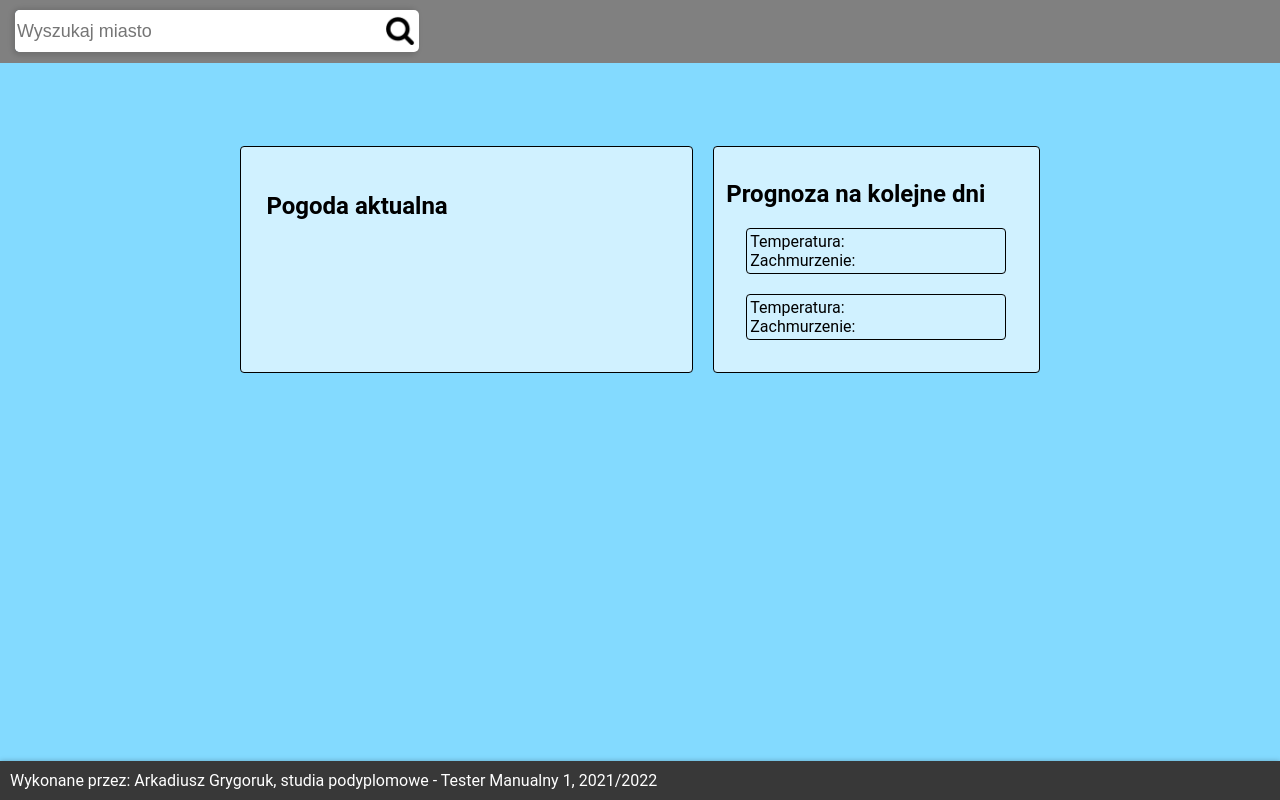
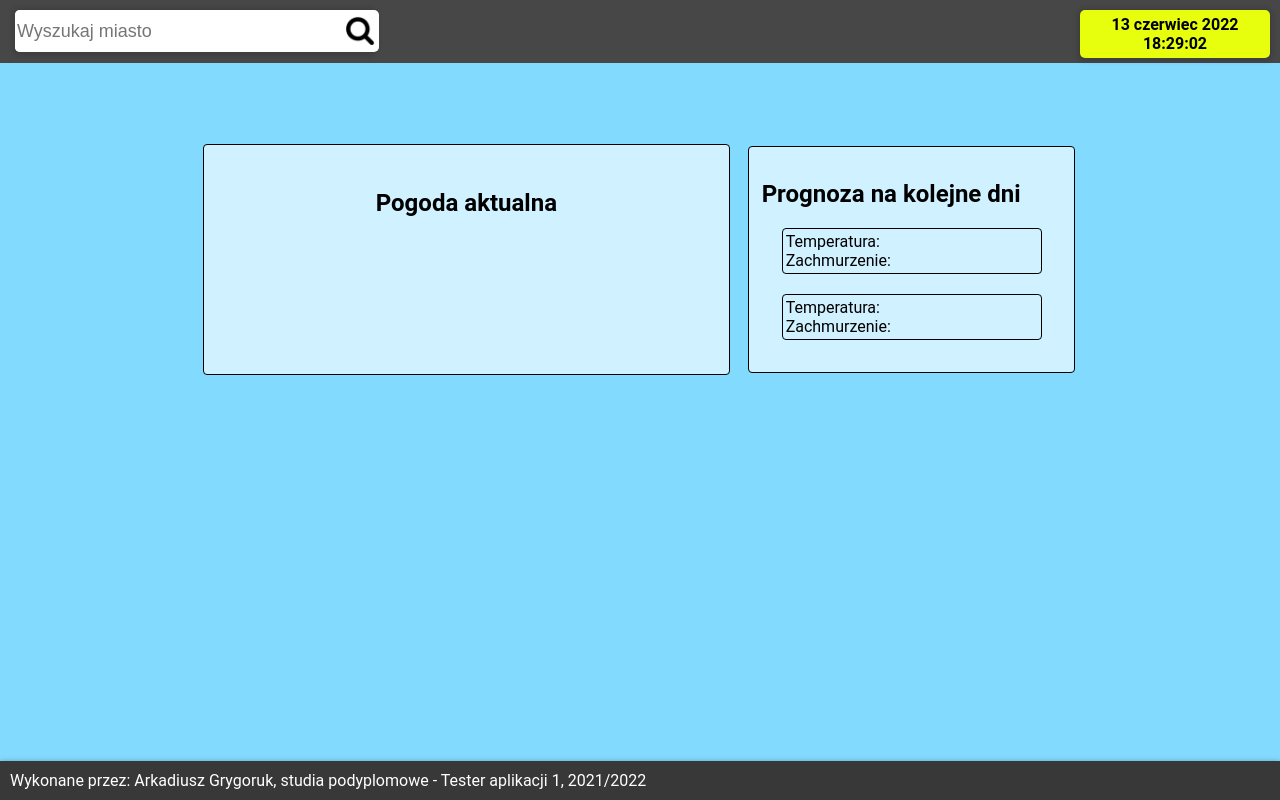
Before and after one commit to Lethos009/SP_TesterManualny, a plain HTML site: page Javascript2_Projekt_pogodynka/index.html in a window 1280 px wide. Drawn offline with Linux system fonts and the light colour scheme; no server answers.

Commit message:
Update apki pogodowej

```diff
--- a/Javascript2_Projekt_pogodynka/index.html
+++ b/Javascript2_Projekt_pogodynka/index.html
@@ -21,19 +21,24 @@
           </div>
         </div>
       </div>
-    <div class="clock"></div>
+      <div class="datetime">
+        <div class="date"></div>
+        <div class="clock"></div>
+      </div>
     </div>
 
 
    <div class="pageBody">
 
       <div class="currentWeather">
-        <h2 class="header">Pogoda aktualna</h2>
+        <div class="currentWeatherHeader"><h2 class="header">Pogoda aktualna</h2></div>
         <div class="weather">
           <div class="row1">
-            <div><span class="temp"></span></div>
-            <div><span class="weatherIcon"></span> </div>
-            <div><span class="cloudy"></span></div>
+            <div class="row1containter1"><span class="temp"></span></div>
+            <div class="row1containter2">
+              <div><span class="weatherIcon"></span> </div>
+              <div><span class="cloudy"></span></div>
+            </div>
           </div>
           <div class="row2">
             <div><span class="windSpeed"></span></div>
@@ -41,6 +46,7 @@
           </div>
           <div class="row3">
             <div><span class="sunrise"></span></div>
+            <div><span><img class="weatherIconSun" src="icons/weather_morning_sun_sunrise_icon.png" alt="sunrise-sunset"></span></div>
             <div><span class="sunset"></span></div>
           </div>
         </div>
@@ -69,7 +75,7 @@
     <div class="bottomBar">
       <div class="bottomBar_content">
         <div class="bottomBar_text">
-          Wykonane przez: Arkadiusz Grygoruk, studia podyplomowe - Tester Manualny 1, 2021/2022
+          Wykonane przez: Arkadiusz Grygoruk, studia podyplomowe - Tester aplikacji 1, 2021/2022
     </div>
     <script>
 
@@ -98,6 +104,8 @@
       const elementSearchInput = document.querySelector(".searchInput");
       const elementInput = document.querySelector("input");
       const elementAutocomplete = document.querySelector(".autocompleteSearch");
+
+
 
 
       elementInput.onkeyup = (e) => {
@@ -170,6 +178,7 @@
       let elementPojutrzeZachmurzenie = document.querySelector(".pogodaPojutrze .zachmurzenie");
 
       let elementPrzycisk = document.querySelector("#przycisk");
+      let elementSunIcon = document.querySelector(".row3 .weatherIconSun");
 
 
       function rozpakujDane(dane) {
@@ -190,11 +199,11 @@
         let pojutrzeZachm = dane.prognoza.pojutrze.zachmurzenie;
 
         elementDzisTemp.innerHTML = dzisTemp + " C";
-        elementDzisZachmurzenie.innerHTML = dzisZachm + "%";
+        elementDzisZachmurzenie.innerHTML = "Zachmurzenie: " + dzisZachm + "%";
         elementDzisPredkoscWiatru.innerHTML = dzisPredkoscWiatru + " km/h";
         elementDzisKierunekWiatru.innerHTML = dzisKierunekWiatru;
-        elementDzisWschodSlonca.innerHTML = "Wschód słońca: " + dzisWschodSlonca;
-        elementDzisZachodSlonca.innerHTML = "Zachód słońca: " + dzisZachodSlonca;
+        elementDzisWschodSlonca.innerHTML = "Wschód słońca: <b>" + dzisWschodSlonca + "</b>";
+        elementDzisZachodSlonca.innerHTML = "Zachód słońca: <b>" + dzisZachodSlonca + "</b>";
         elementDzisIkonka.innerHTML = '<img src="icons/ikonki/' + dzisIkonka + '.png">';
         header.innerHTML = "Pogoda aktualna - " + city;
 
@@ -204,6 +213,8 @@
         elementPojutrzeTemp.innerHTML = pojutrzeTemp + " C";
         elementPojutrzeZachmurzenie.innerHTML = pojutrzeZachm + "%";
 
+        elementSunIcon.classList.add("active");
+
       }
 
       function odbierzDane(response) {
@@ -211,42 +222,43 @@
       }
 
 
-      //--------------------Zegar--------------------
-      // function startTime() {
-      //   let today = new Date();
-      //   let hr = today.getHours();
-      //   let min = today.getMinutes();
-      //   let sec = today.getSeconds();
-      //   ap = (hr < 12) ? "<span>AM</span>" : "<span>PM</span>";
-      //   hr = (hr == 0) ? 12 : hr;
-      //   hr = (hr > 12) ? hr - 12 : hr;
+      // --------------------Zegar--------------------
 
-      //   //Add a zero in front of numbers<10
-      //   hr = checkTime(hr);
-      //   min = checkTime(min);
-      //   sec = checkTime(sec);
-      //   document.getElementById("clock").innerHTML = hr + ":" + min + ":" + sec + " " + ap;
-
-      //   let months = ['January', 'February', 'March', 'April', 'May', 'June', 'July', 'August', 'September', 'October', 'November', 'December'];
-      //   let days = ['Sun', 'Mon', 'Tue', 'Wed', 'Thu', 'Fri', 'Sat'];
-      //   let curWeekDay = days[today.getDay()];
-      //   let curDay = today.getDate();
-      //   let curMonth = months[today.getMonth()];
-      //   let curYear = today.getFullYear();
-      //   let date = curWeekDay+", "+curDay+" "+curMonth+" "+curYear;
-      //   document.getElementById("date").innerHTML = date;
-
-      //   let time = setTimeout(function(){ startTime() }, 500);
-      // }
-
-      // function checkTime(i) {
-      //   if (i < 10) {
-      //     i = "0" + i;
-      //   }
-      //   return i;
-      // }
+      function currentTime() {
+        let date = new Date();
+        let hh = date.getHours();
+        let mm = date.getMinutes();
+        let ss = date.getSeconds();
+        let session = "";
 
 
+        if (hh > 12) {
+          session = "";
+        }
+
+        hh = (hh < 10) ? "0" + hh : hh;
+        mm = (mm < 10) ? "0" + mm : mm;
+        ss = (ss < 10) ? "0" + ss : ss;
+
+        let time = hh + ":" + mm + ":" + ss + " " + session;
+
+        document.querySelector(".clock").innerText = time;
+        let t = setTimeout(function () { currentTime() }, 1000);
+
+      }
+      currentTime();
+
+// -----------------------------Wyswietlanie daty-----------------------------
+      let today = new Date();
+      let dd = String(today.getDate()).padStart(2, '0');
+      let mm = String(today.getMonth());
+      let yyyy = today.getFullYear();
+
+      let months = ["styczeń", "luty", "marzec", "kwiecień", "maj", "czerwiec",
+      "lipiec", "sierpień", "wrzesień", "pazdziernik", "listopad", "grudzień"];
+
+      today = dd + ' ' + months[mm] + ' ' + yyyy;
+      document.querySelector(".date").innerHTML = today;
 
     </script>
   </body>
--- a/Javascript2_Projekt_pogodynka/style_weather.css
+++ b/Javascript2_Projekt_pogodynka/style_weather.css
@@ -2,6 +2,11 @@ body {
     font-family:  Roboto, Oxygen, Ubuntu, Cantarell, 'Open Sans', 'Helvetica Neue', sans-serif;
     background-color: rgb(131, 218, 255);
 }
+
+/* body {
+    font-family:  Roboto, Oxygen, Ubuntu, Cantarell, 'Open Sans', 'Helvetica Neue', sans-serif;
+    background-color: rgb(0, 3, 30);
+} */
 
 .pageBody
 {
@@ -10,18 +15,35 @@ body {
     padding-top: 8em;
 }
 
+.currentWeather {
+    display: flex;
+    flex-direction: column;
+}
+
+.currentWeather .weather .row1 .row1containter2{
+    display: flex;
+    flex-direction: column;
+    font-size: 20px;
+}
+
+.currentWeather .weather .row1 .temp{
+    font-size: 45px;
+ }
+
+
+
 .topBar{
     position: fixed;
     height: 63px;
     width: 100%;
     left: 0;
     top: 0;
-    background-color: gray;
+    background-color: rgb(71, 71, 71);
 }
 
 .searchBar{
     background-color: rgb(107, 162, 213);
-    width: 400px;
+    width: 360px;
     margin: 10px 15px;
     border-radius: 5px;
     position: fixed;
@@ -100,11 +122,12 @@ body {
     border: 1px solid black;
     background-color: rgb(208, 241, 255);
     border-radius: 4px;
-    padding: 2%;
-    margin: 10px;
-    width: 400px;
+    padding: 1%;
+    margin: 8px;
+    width: 500px;
     height: auto;
     justify-content: space-evenly;
+    box-shadow: 10%;
     /* display: flex; */
 
 }
@@ -112,19 +135,26 @@ body {
 .currentWeather .weather{
     /* display: flex; */
     flex-wrap: wrap;
+    align-items: center;
+    text-align: center;
 }
+
+.currentWeather .header{
+
+    text-align: center;
+}
+
+
 .currentWeather .weather .row1, .currentWeather .weather .row2{
     display: flex;
     flex-wrap: wrap;
-    justify-content: space-evenly;
+    justify-content: center;
     margin: 20px;
-
-}
-.currentWeather .weather .row1 span{
-   font-size: 40px;
+    align-items: center;
 
 
 }
+
 
 .currentWeather .temp, .cloudy{
     background-color: rgb(160, 210, 253);
@@ -138,7 +168,7 @@ body {
     background-color: rgb(160, 210, 253);
     border-radius: 6px;
     /* padding: 3px; */
-    margin: 5px;
+    margin: 8px;
 }
 
 
@@ -152,23 +182,30 @@ body {
 .currentWeather .weather .row3{
     display: flex;
     flex-wrap: wrap;
-    justify-content: space-between;
+    justify-content: center;
+    align-items: baseline;
 
 }
 
 .currentWeather .weather .row3 span{
     font-size: 15px;
     justify-content: space-evenly;
+
 }
 
 
 .currentWeather .weatherIcon img{
-    height: 70px;
+    height: 192px;
 }
 
-/* .currentWeather .temp{
-    text-size-adjust: 20px;
-} */
+
+.weatherIconSun.active{
+    display: block;
+}
+
+.weatherIconSun{
+    display: none;
+}
 
 
 
@@ -182,8 +219,6 @@ body {
     height: auto;
     justify-content: center;
 }
-
-
 
 .map{
     border: 1px solid black;
@@ -208,43 +243,29 @@ body {
 }
 
 
+.datetime{
+    width: 180px;
+    padding: 5px;
+    margin: 10px 10px;
+    border-radius: 5px;
+    position: fixed;
+    right: 0;
+    background: rgb(231, 255, 13);
+    box-shadow: 0px 1px 5px 3px rgba(0, 0, 0, 0.12);
+
+}
+
+.datetime .date, .clock{
+    text-align: center;
+    font-weight: bold;
+}
+
 
 /* .calc {
     display: flex;
     width: auto;
 }
 
-
-.container {
-    border: 1px solid black;
-    border-radius: 4px;
-    padding: 1%;
-    margin: 10px;
-    width: 300px;
-    height: auto;
-    justify-content: center;
-
-}
-.calc {
-    justify-content: center;
-}
-
-#resultBmi {
-    font-size: 26px;
-    font-weight: bold;
-}
-
-h1 {
-    font-size: 40px;
-    text-align: center;
-}
-
-#bmiHistory .entry {
-    margin-top: 10px;
-}
-
-.statementBmi {
-    margin-top: 28px;
 } */
 
 .bottomBar{
@@ -271,30 +292,11 @@ h1 {
     align-items: center;
 }
 
-/* #inputHeight, #inputWeight {
-    margin-top: 8px;
-    margin-bottom: 8px;
-    font-size: 16px;
-}
-
-
-.dark{
-    background-color: rgb(0, 0, 30);
-    color: #e6e6e6;
-}
 
 .hideStats {
     display: none;
 }
 
-#bmiHistory .entry div {
-    cursor: pointer;
-}
-
-.averageMessage {
-    margin-bottom: 16px;
-    font-size: larger;
-}
 
 .darkContainers {
     border: 1px solid #e6e6e6;
@@ -304,4 +306,4 @@ h1 {
     width: 300px;
     height: auto;
     justify-content: center;
-} */
+}
```
